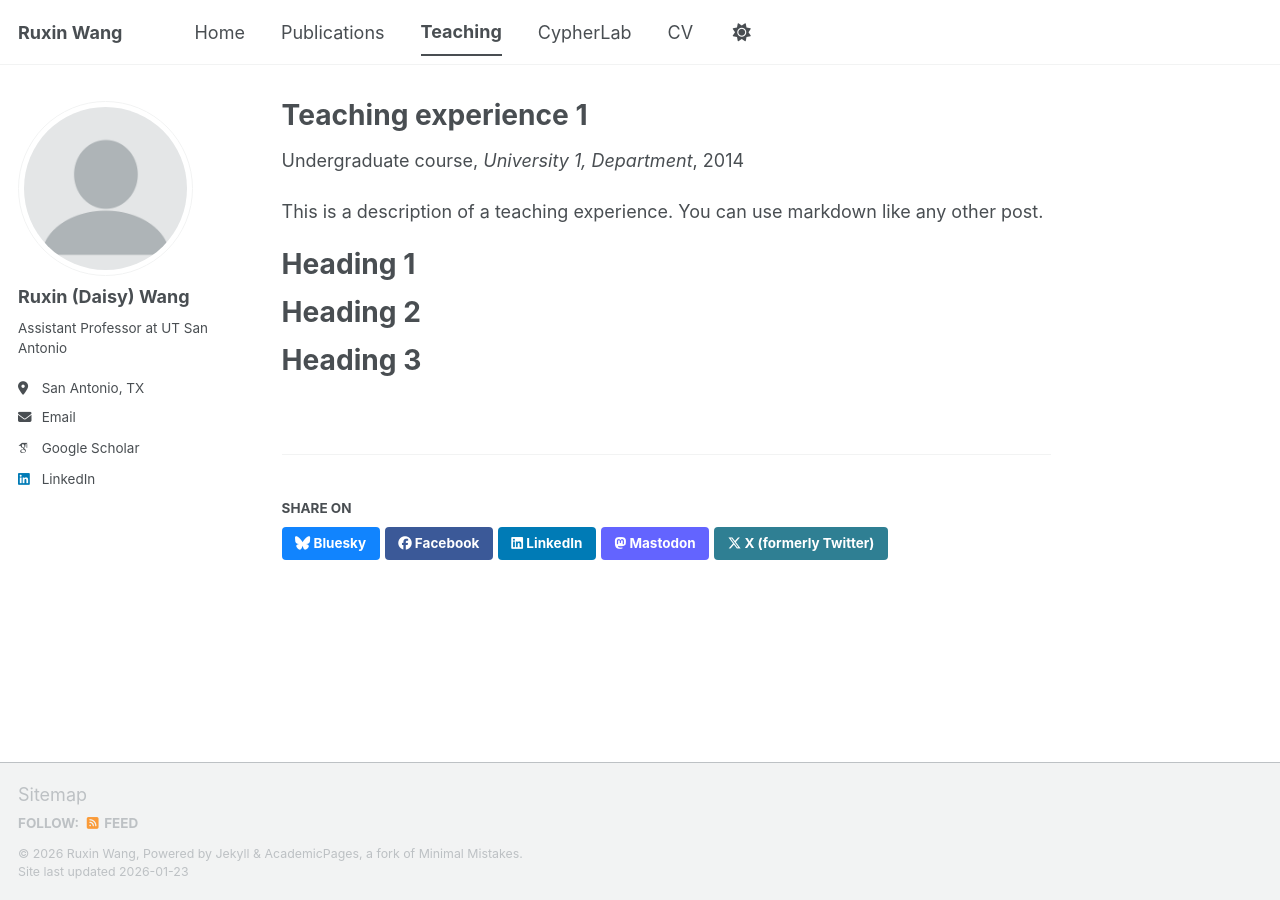
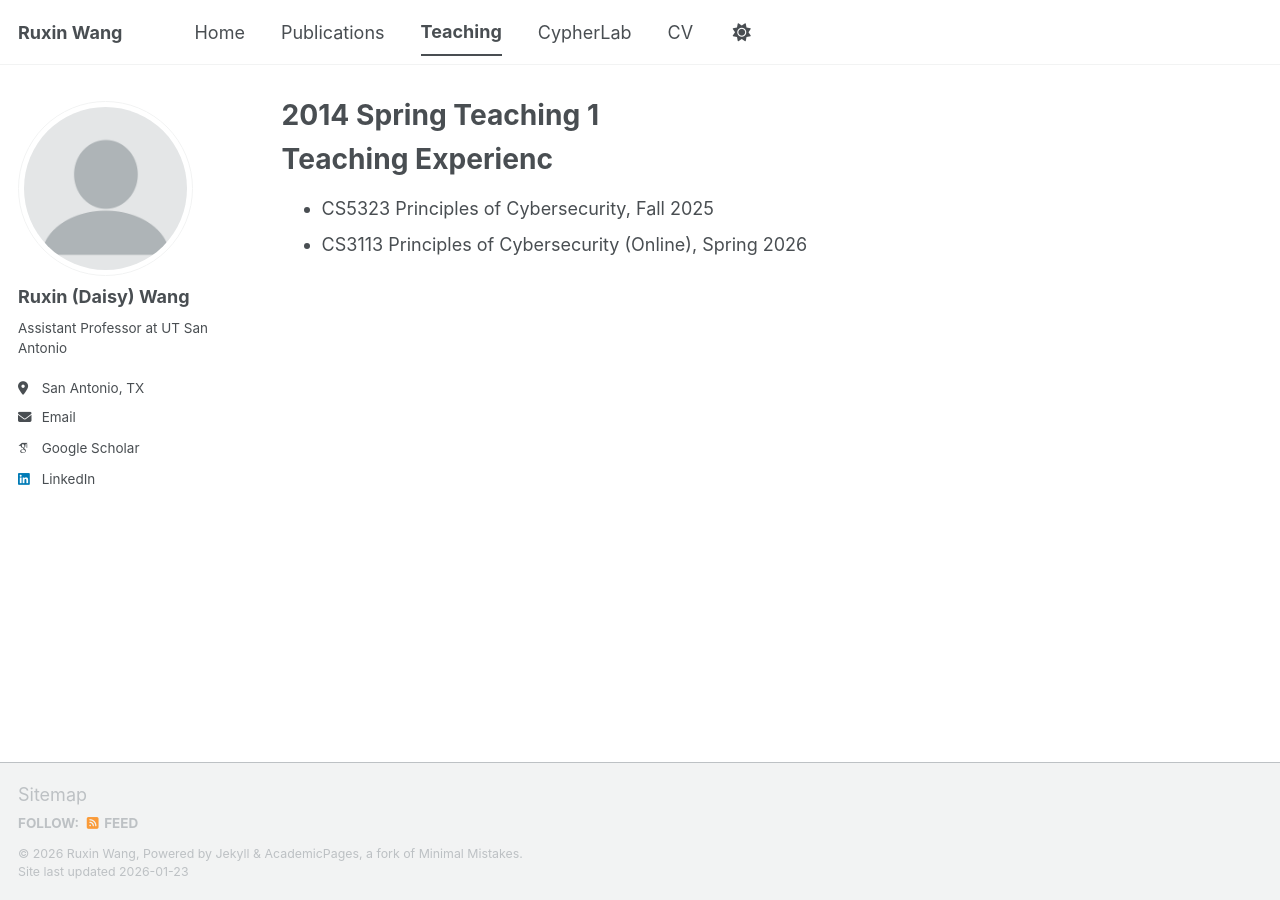
Before and after one commit to DaisyWang00/DaisyWang00.github.io, a Jekyll site: the page built from _teaching/2014-spring-teaching-1.md, in a window 1280 px wide. Built offline with Jekyll 4.4.1, drawn with Linux system fonts in a browser that asks for light colours; some web fonts are replaced; a script bundle is joined from its source files by our own code; library files that are not in the unit come from our copies.

Commit message:
Update 2014-spring-teaching-1.md

```diff
--- a/_teaching/2014-spring-teaching-1.md
+++ b/_teaching/2014-spring-teaching-1.md
@@ -1,20 +1,14 @@
 ---
-title: "Teaching experience 1"
-collection: teaching
-type: "Undergraduate course"
-permalink: /teaching/2014-spring-teaching-1
-venue: "University 1, Department"
-date: 2014-01-01
-location: "City, Country"
+layout: archive
+#title: "Teaching"
+permalink: /teaching/
+author_profile: true
+redirect_from:
+  - /resume
 ---
 
-This is a description of a teaching experience. You can use markdown like any other post.
+{% include base_path %}
 
-Heading 1
-======
-
-Heading 2
-======
-
-Heading 3
-======
+# Teaching Experienc
+* CS5323 Principles of Cybersecurity, Fall 2025
+* CS3113 Principles of Cybersecurity (Online), Spring 2026
```
